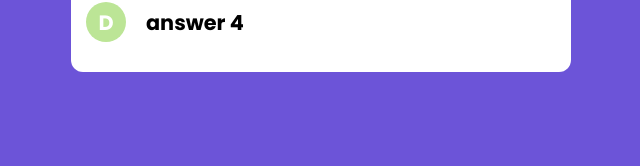
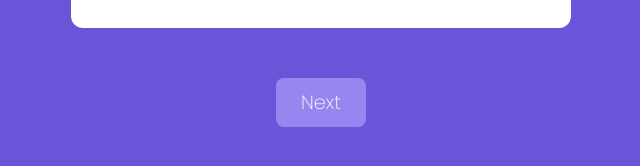
Before and after one commit to p-manoel/quiz, a Next.js app: page / in a window 1280 px wide. Shown: the part 608-774 px from the top of the page, without its empty margins (319-959 px from the left). Built offline with nearby package versions, Linux system fonts and the light colour scheme.

Commit message:
feat: add Button component

```diff
--- /dev/null
+++ b/components/Button.tsx
@@ -0,0 +1,26 @@
+import Link from 'next/link';
+import styles from '../styles/Button.module.css';
+
+interface ButtonProps {
+  text: string
+  href?: string
+  onClick?: (e: any) => void
+}
+
+export default function Button(props: ButtonProps) {
+
+  function renderButton() {
+    return (
+      <button className={styles.button}
+      onClick={props.onClick}>
+        {props.text}
+      </button>
+    )
+  }
+
+  return props.href ? (
+    <Link href={props.href}>
+      {renderButton()}
+    </Link>
+  ) : renderButton();
+}
--- a/components/Question.tsx
+++ b/components/Question.tsx
@@ -13,6 +13,7 @@
 
 interface QuestionProps {
   value: QuestionModel
+  timeForReply?: number
   onResponse: (index: number) => void
   timeFinished: () => void
 }
@@ -36,7 +37,7 @@
   return (
     <div className={styles.question}>
       <Utterance text={question.question}/>
-      <Timer duration={10} timeFinished={props.timeFinished}/>
+      <Timer duration={props.timeForReply ?? 10} timeFinished={props.timeFinished}/>
       {renderAnswers()}
     </div>
   )
--- a/pages/index.tsx
+++ b/pages/index.tsx
@@ -1,5 +1,6 @@
 import type { NextPage } from 'next'
 import { useState } from 'react';
+import Button from '../components/Button';
 import Question from '../components/Question'
 import AnswerModel from '../model/answer';
 import QuestionModel from '../model/question'
@@ -27,12 +28,14 @@
   return (
     <div style={{
       display: 'flex',
+      flexDirection: 'column',
       height: '100vh',
       justifyContent: 'center',
       alignItems: 'center'
 
     }}>
-      <Question value={question} onResponse={onResponse} timeFinished={timeFinished}/>
+      <Question value={question} timeForReply={5} onResponse={onResponse} timeFinished={timeFinished}/>
+      <Button text="Next" href='/result'/>
     </div>
   )
 }
--- /dev/null
+++ b/styles/Button.module.css
@@ -0,0 +1,10 @@
+.button {
+  color: #fff;
+  border-radius: 8px;
+  font-weight: 200;
+  font-size: 1.2rem;
+  border: none;
+  padding: 10px 25px;
+  background-color: #9885F0;
+  margin-top: 40px;
+}
```
Also changed, not shown: pages/result.tsx (added, +7 -0 lines).
